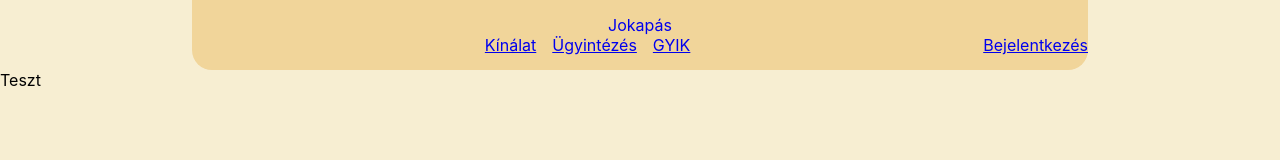
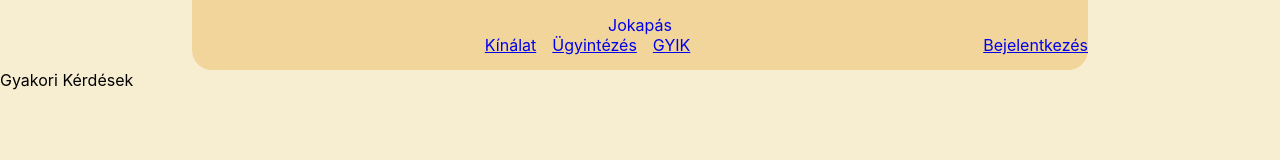
Before and after one commit to herbakmarcell/jokapas_afp1, a React (Create React App) app in the folder jokapas/: page /gyik in a window 1280 px wide. Shown: the top 160 px of the page. Built offline with nearby package versions, Linux system fonts and the light colour scheme.

Commit message:
Kínálat, Ügyintézés és GYIK routek hozzáadása

```diff
--- a/jokapas/src/components/Navbar/Navbar.js
+++ b/jokapas/src/components/Navbar/Navbar.js
@@ -10,13 +10,13 @@ export function Navbar() {
                 <Link className='nav-title' to="/">Jokapás</Link>
                 <div class="link-container">
                     <ul class="nav-links">
-                        <CustomLink>
+                        <CustomLink to ="/kinalat">
                             Kínálat
                         </CustomLink>
-                        <CustomLink>
+                        <CustomLink to ="/ugyint">
                             Ügyintézés
                         </CustomLink>
-                        <CustomLink>
+                        <CustomLink to ="/gyik">
                             GYIK
                         </CustomLink>
                     </ul>
@@ -26,6 +26,5 @@ export function Navbar() {
                 </div>
             </nav>
         </div>
-
     )
 }
--- /dev/null
+++ b/jokapas/src/pages/GYIK/GyikPage.js
@@ -0,0 +1,8 @@
+import './gyikPage.css'
+export function GyikPage(){
+    return(
+        <div className='gyik-container'>
+            Gyakori Kérdések
+        </div>
+    )
+}
--- /dev/null
+++ b/jokapas/src/pages/GYIK/gyikPage.css
@@ -0,0 +1,4 @@
+.gyik-container{
+    display: flex;
+    flex-direction: column;
+}
--- a/jokapas/src/pages/Home/HomePage.js
+++ b/jokapas/src/pages/Home/HomePage.js
@@ -1,7 +1,7 @@
 export function HomePage() {
     return(
         <div>
-            Teszt
+            Főoldal
         </div>
     )
 }
--- /dev/null
+++ b/jokapas/src/pages/Kinalat/KinalatPage.js
@@ -0,0 +1,8 @@
+import './kinalatPage.css'
+export function KinalatPage(){
+    return(
+        <div className="kinalat-container">
+            Kínálat
+        </div>
+    )
+}
--- /dev/null
+++ b/jokapas/src/pages/Kinalat/kinalatPage.css
@@ -0,0 +1,4 @@
+.kinalat-container{
+    display: flex;
+    flex-direction: column;
+}
--- /dev/null
+++ b/jokapas/src/pages/Ugyintezes/UgyintPage.js
@@ -0,0 +1,8 @@
+import './ugyintPage.css'
+export function UgyintPage(){
+    return(
+        <div className="ugyint-container">
+            Ügyintézés
+        </div>
+    )
+}
--- /dev/null
+++ b/jokapas/src/pages/Ugyintezes/ugyintPage.css
@@ -0,0 +1,4 @@
+.ugyint-container{
+    display: flex;
+    flex-direction: column;
+}
--- a/jokapas/src/routes/routes.js
+++ b/jokapas/src/routes/routes.js
@@ -1,7 +1,13 @@
 import { HomePage } from "../pages/Home/HomePage";
 import { LoginPage } from "../pages/Login/LoginPage";
+import { KinalatPage } from "../pages/Kinalat/KinalatPage";
+import { UgyintPage } from "../pages/Ugyintezes/UgyintPage";
+import {GyikPage} from "../pages/GYIK/GyikPage";
 
 export const publicRoutes = [
     {path: "login", page: LoginPage},
+    {path: "kinalat", page: KinalatPage},
+    {path: "ugyint", page: UgyintPage},
+    {path: "gyik", page: GyikPage},
     {path: "/", page: HomePage}
 ]
```
